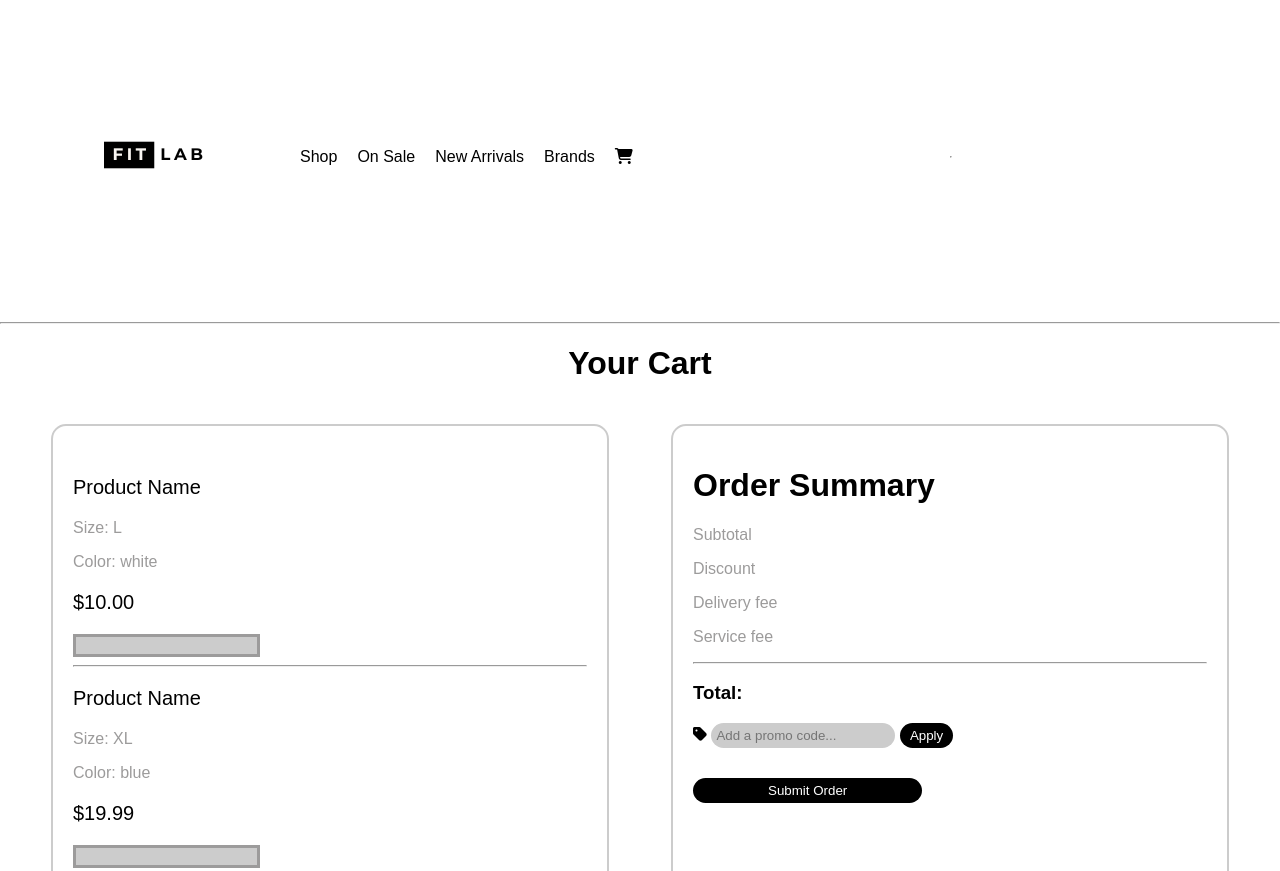
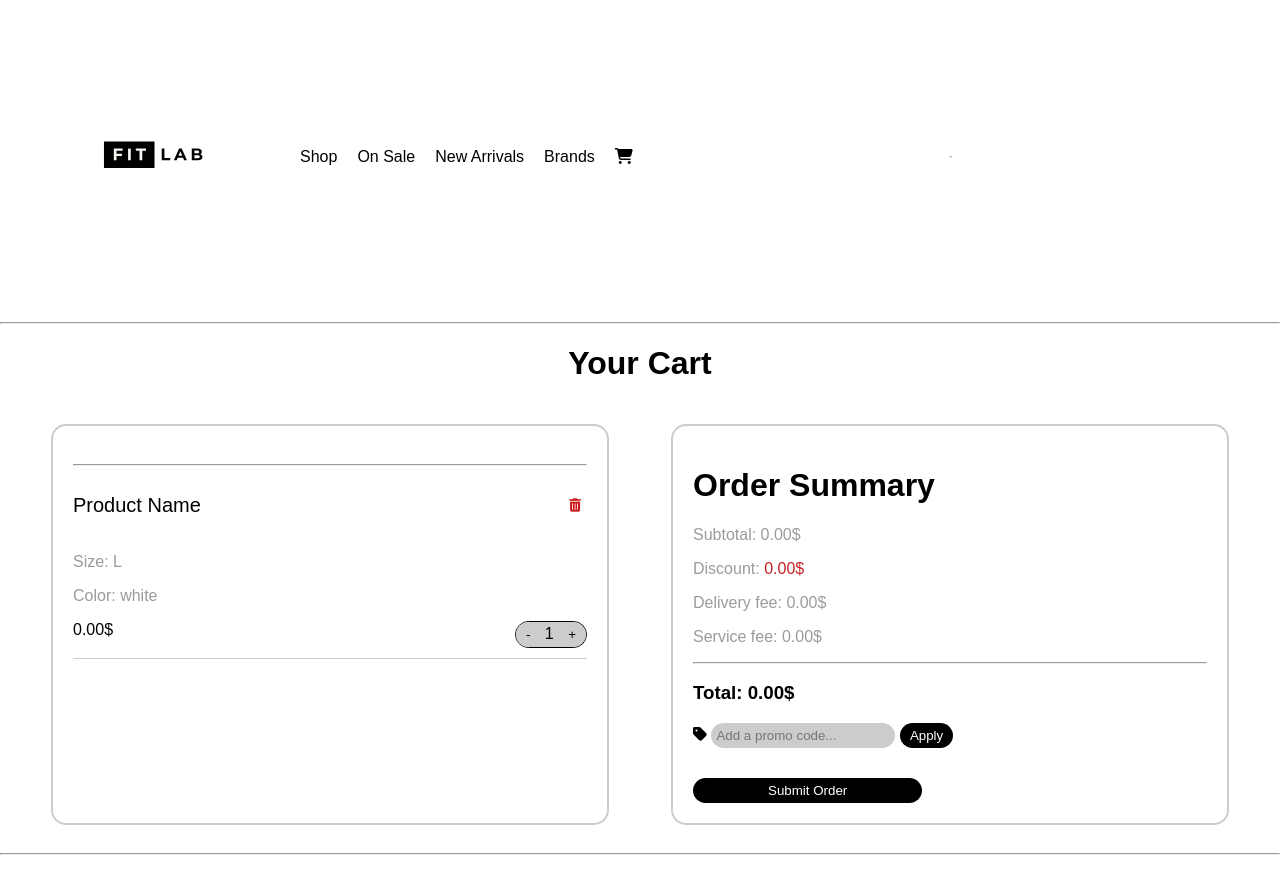
Before and after one commit to Moaz7799/fitlab-ecommerce, a plain HTML site: page Cart/cart.html in a window 1280 px wide. Shown: the top 871 px of the page. Drawn offline with Linux system fonts and the light colour scheme.

Commit message:
modified cart
changed it to look better and more dynamic

```diff
--- a/Cart/cart.css
+++ b/Cart/cart.css
@@ -19,6 +19,11 @@ header {
    padding: 10px;
 }
 
+span{
+    margin: none;
+    padding: none;
+
+}
 
 
 .checkout-section {
@@ -55,6 +60,14 @@ header {
     color: #9c9b9b;
 }
 
+img{
+    padding: none;
+    margin: none;
+    border: none;
+
+}
+
+
 
 #discountbar{
     border: none;
@@ -88,6 +101,56 @@ header {
 
 }
 #Apply:hover{transform: scale(1.05);}
+
+.Minus_button{
+    border: none;
+    padding: 10px;
+    padding-top: 5px;
+    padding-bottom: 5px;
+    color: #000000;
+    background-color: #ccc;
+    border-radius: 20px;
+    cursor: pointer;
+
+}
+.Minus_button:hover{background-color: #d4d4d4;}
+.Minus_button:active{background-color: #dad9d9;}
+
+
+.Quantity{
+    border-style: solid;
+    border-radius: 20px;
+    border-width: 1.5px;
+    background-color: #ccc;
+}
+
+
+.Plus_button{
+
+    border: none;
+    padding: 10px;
+    padding-top: 5px;
+    padding-bottom: 5px;
+    border-radius: 20px;
+    color: #000000;
+    cursor: pointer;
+    background-color: #ccc;
+}
+
+.Plus_button:hover{background-color: #d4d4d4;}
+.Plus_button:active{background-color: #dad9d9;}
+
+.Delete_Product_button{
+    border: none;
+    background: none;
+    cursor: pointer;
+}
+
+.product_and_delete{
+    display: flex ;
+    justify-content: space-between;
+}
+
 #sub{
     border: none;
     border-radius: 30px;
@@ -125,7 +188,13 @@ header {
     border-width: 3px;
     background-color:#ccc ;
     border-color:#9c9b9b;
-    color: #626262;
+    color: #9c9b9b;
 
 
 }
+
+.Price_and_Quantity{
+    display: flex;
+    justify-content: space-between;
+
+}
--- a/Cart/cart.html
+++ b/Cart/cart.html
@@ -9,7 +9,7 @@
 
 </head>
 <body>
-    <header><a href="../ecommerce.html" class="Logo"><img src="light-250px.png" alt="Fitlab"></a>
+    <header><a href="../ecommerce.html" class="Logo"><img src="white logo.svg" width="250" alt="Fitlab"></a>
         <a href="">Shop</a>
         <a href="">On Sale</a>
         <a href="">New Arrivals</a>
@@ -29,32 +29,36 @@
 
 
                 <div class="cart-item">
+                    <hr>
+                    <div class="product_and_delete">
+                        <p class="Product">Product Name</p>
+                        <button class="Delete_Product_button"><i class="fa-solid fa-trash-can" style="color: rgb(203, 24, 24);"></i></button>
+                    </div>
 
-                    <p class="Product">Product Name</p>
                     <p class="subtext">Size: L</p>
                     <p class="subtext">Color: white</p>
-                    <div class="PricenQuantity">
-                        <p class="Product"> $10.00</p>
-                        <input type="number" id="Quantity"min="1">
-                    </div>
-                    <hr>
-                    <p class="Product">Product Name</p>
-                    <p class="subtext">Size: XL</p>
-                    <p class="subtext">Color: blue</p>
-                    <div class="PricenQuantity">
-                        <p class="Product"> $19.99</p>
-                        <input type="number" id="Quantity" min="1">
-                    </div>
+                <div class="Price_and_Quantity">
+                        <div>
+                            <span class="product_price">0.00$</span>
+                        </div>
+                            <div class="Quantity">
+                                <button class="Minus_button">-</button>
+                                <span class="quantity_num">1</span>
+                                <button class="Plus_button">+</button>
+                        </div>
+                </div>
+
+                    <!-- end of items-->
                 </div>
             </div>
             <div class="order-summary" id="box">
                 <h1>Order Summary</h1>
-                <p class="subtext">Subtotal</p>
-                <p class="subtext">Discount</p>
-                <p class="subtext">Delivery fee</p>
-                <p class="subtext">Service fee</p>
+                <p class="subtext">Subtotal: <span id="Subtotal_order">0.00$</span></p>
+                <p class="subtext">Discount: <span id="discount_order" style="color: rgb(198, 35, 35);">0.00$</span></p>
+                <p class="subtext">Delivery fee: <span id="Delivery_fee_order">0.00$</span></p>
+                <p class="subtext">Service fee: <span id="Service_fee_order">0.00$</span></p>
                 <hr>
-                <h3>Total:</h3>
+                <h3>Total: <span id="Total_order">0.00$</span></h3>
 
                <div class="bottom">
                 <div class="Discount">
@@ -77,7 +81,7 @@
 
     <footer>
         <hr>
-        <h1><a href="" id="logo_footer"><img src="light-250px.png" alt=""></a></h1>
+        <h1><a href="" id="logo_footer"><img src="white logo.svg" width="240" alt=""></a></h1>
         <p class="subtext" id="bottomtext">we have clothes that fit your style and <br>
             which you're proud to wear. <br> from
             women to men
```
Also changed, not shown: Cart/light-250px.png (deleted), Cart/white logo.svg (added).
